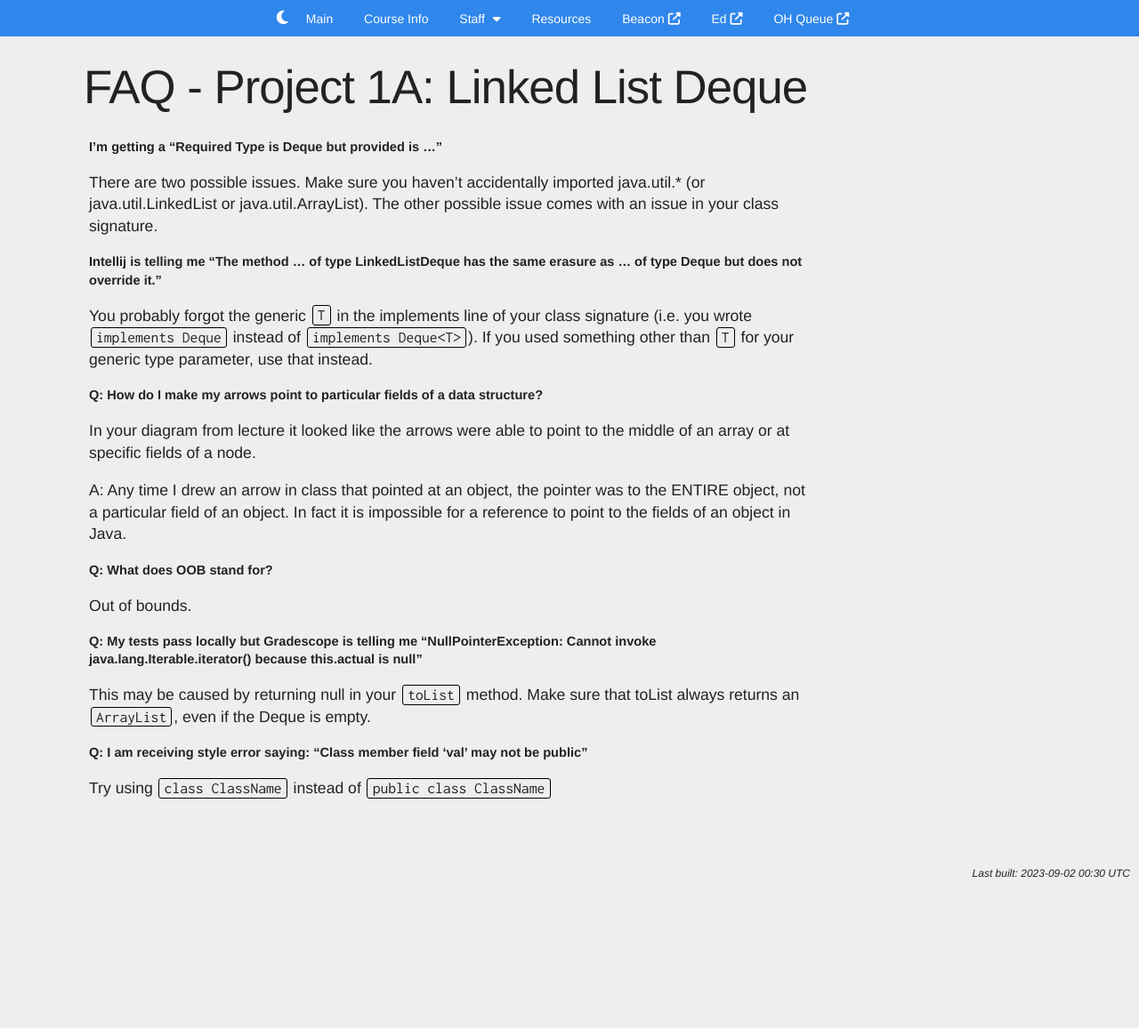
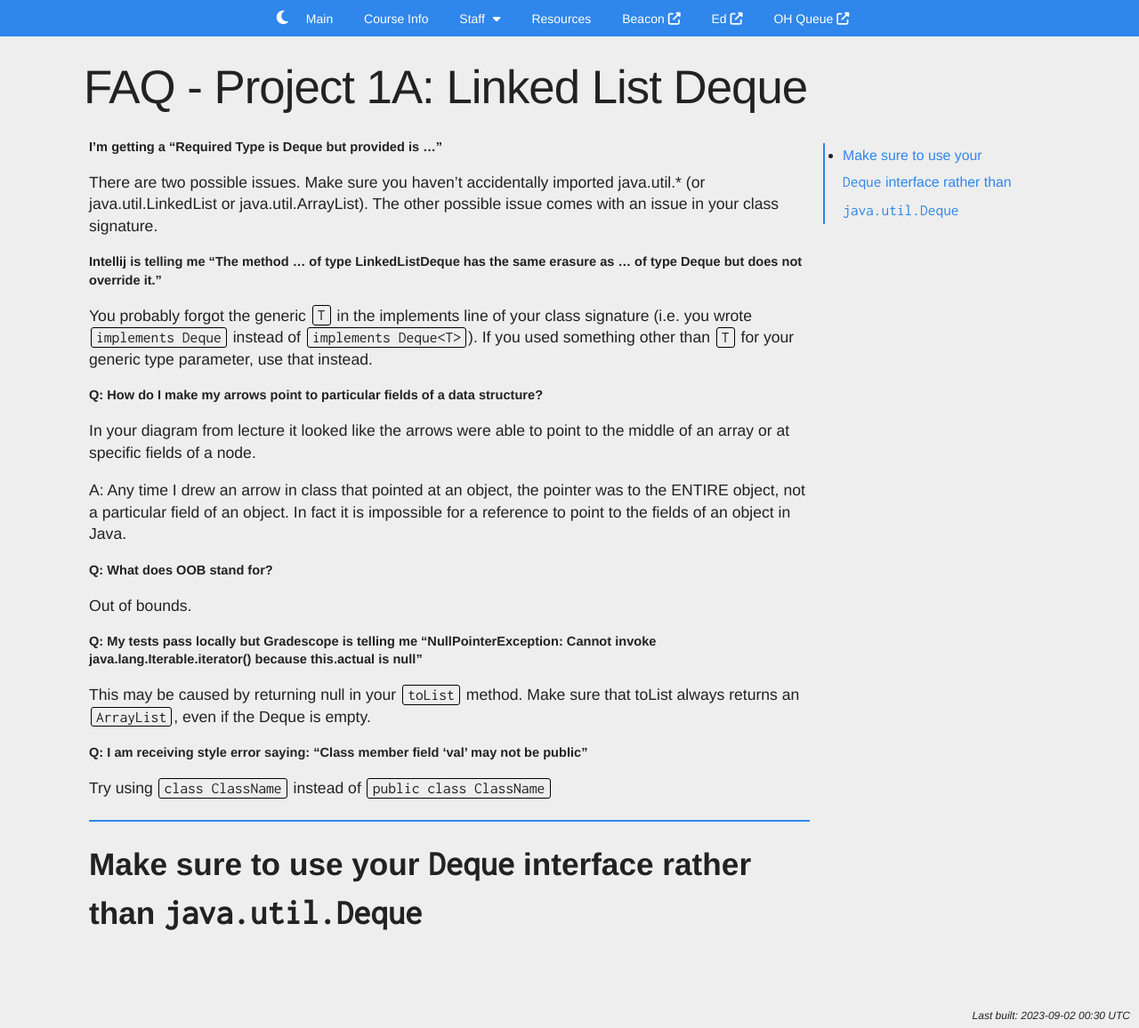
Before and after one commit to Berkeley-CS61B/website-fa23, a Jekyll site: the page built from materials/proj/proj1a/faq.md, in a window 1280 px wide. Shown: the whole page at 89% size. Built offline with Jekyll 4.4.1, drawn with Linux system fonts in a browser that asks for light colours; nearby versions of some CDN libraries; comment, search, counter and statistics services are not loaded; before the commit the page ends 996 px from its top, so only the background shows below that.

Commit message:
Update faq.md

```diff
--- a/materials/proj/proj1a/faq.md
+++ b/materials/proj/proj1a/faq.md
@@ -36,3 +36,5 @@ This may be caused by returning null in your `toList` method. Make sure that toL
 ##### Q: I am receiving style error saying: "Class member field 'val' may not be public"
 
 Try using `class ClassName` instead of `public class ClassName`
+
+## Make sure to use your `Deque` interface rather than `java.util.Deque`
```
